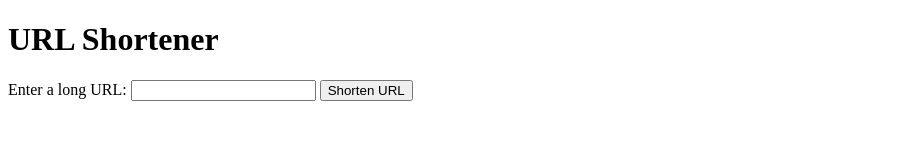
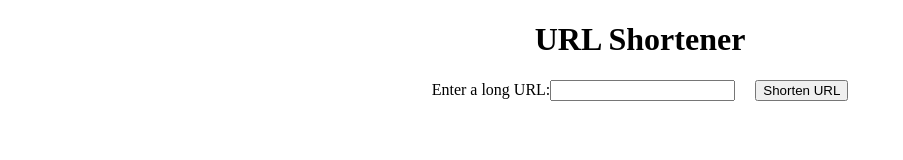
Before and after one commit to Rohitphalke2406/URL-shortner-app, a website: page index.html in a window 1280 px wide. Shown: the whole page, without its empty margins (0-903 px from the left). Drawn offline with Linux system fonts and the light colour scheme.

Commit message:
done some changes

```diff
--- a/index.html
+++ b/index.html
@@ -6,11 +6,11 @@
   <title>URL Shortener</title>
 </head>
 <body>
-  <h1>URL Shortener</h1>
-  <form action="/shorten" method="POST">
+  <h1 style="text-align: center;">URL Shortener</h1>
+  <form action="/shorten" method="POST" style="display: flex; justify-content: center; align-items: center;">
     <label for="longUrl">Enter a long URL:</label>
     <input type="url" id="longUrl" name="longUrl" required>
-    <button type="submit">Shorten URL</button>
+    <button type="submit" style="margin-left: 20px; ">Shorten URL</button>
   </form>
 </body>
 </html>
```
